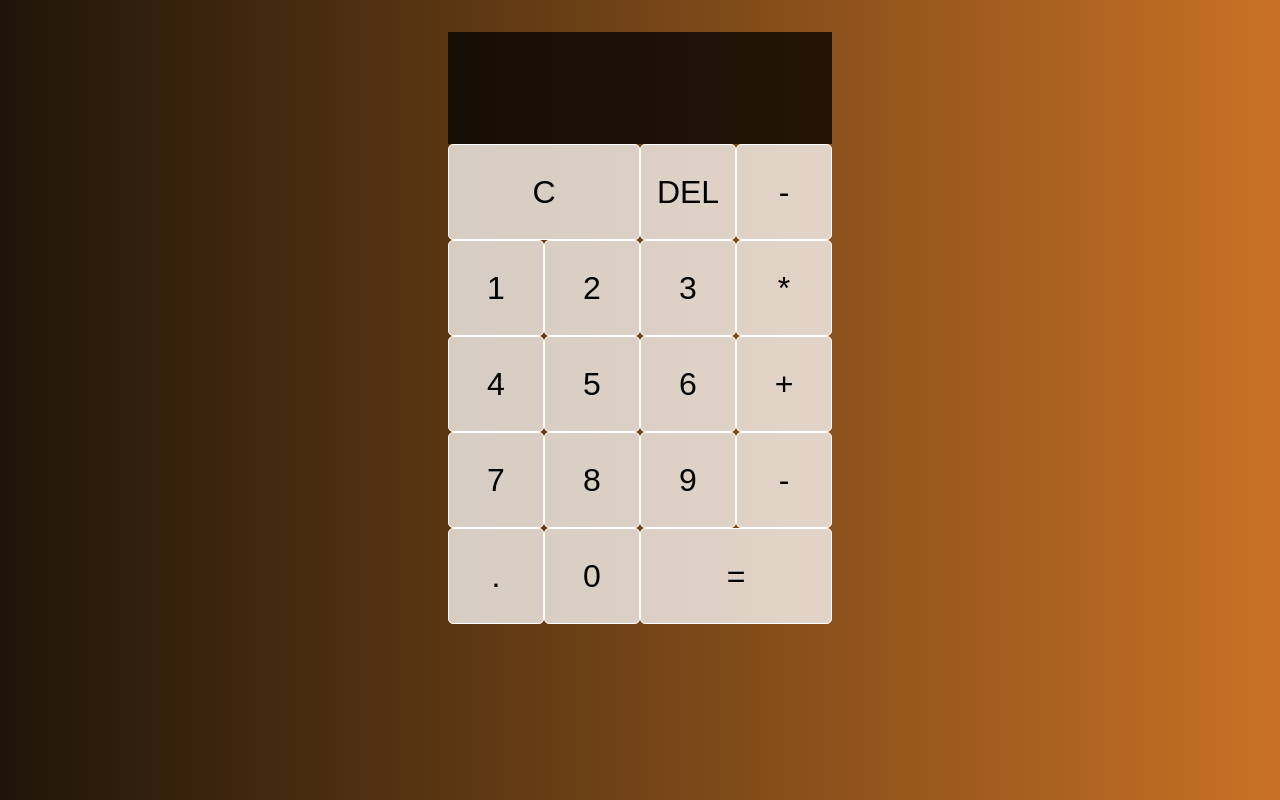
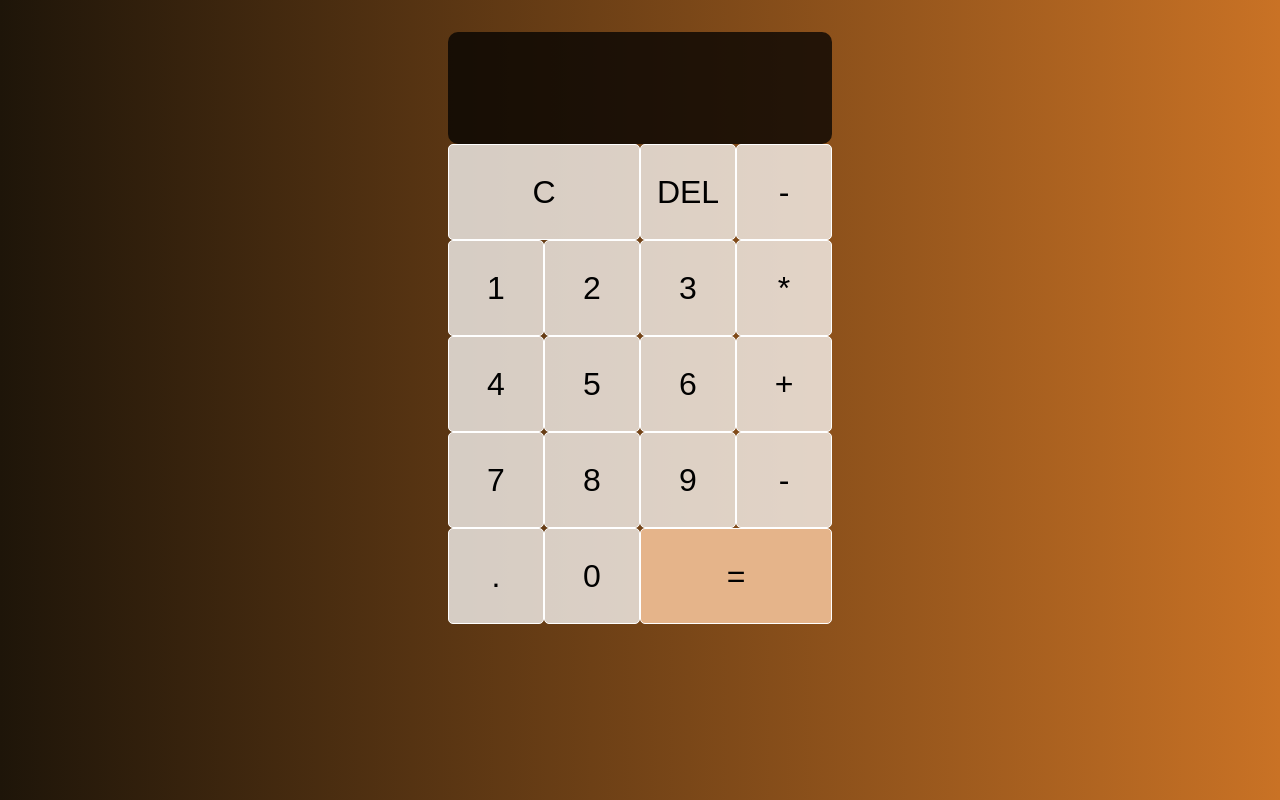
Before and after one commit to hasub0b/simplecalculator, a React (Create React App) app: page / in a window 1280 px wide. Built offline with nearby package versions, Linux system fonts and the light colour scheme.

Commit message:
update css

```diff
--- a/src/App.js
+++ b/src/App.js
@@ -38,7 +38,7 @@ function App() {
   <OperationBtn operation="-" dispatch={dispatch} />
   <NumberBtn digit="." dispatch={dispatch} />
   <NumberBtn digit="0" dispatch={dispatch} />
-  <button className="span-two" onClick={() => dispatch({ type: ACTIONS.EVALUATE })}>=</button>
+  <button className="span-two" id="eaquals" onClick={() => dispatch({ type: ACTIONS.EVALUATE })}>=</button>
 </div>
   );
 }
--- a/src/styles.css
+++ b/src/styles.css
@@ -41,6 +41,7 @@
   }
 
   .output {
+    border-radius: 10px;
     grid-column: 1 / -1;
     background-color: rgba(0, 0, 0, .75);
     display: flex;
@@ -52,3 +53,7 @@
     word-break: break-all;
     color: white;
   }
+
+  #eaquals {
+    background-color: #e5b48a;
+  }
```
